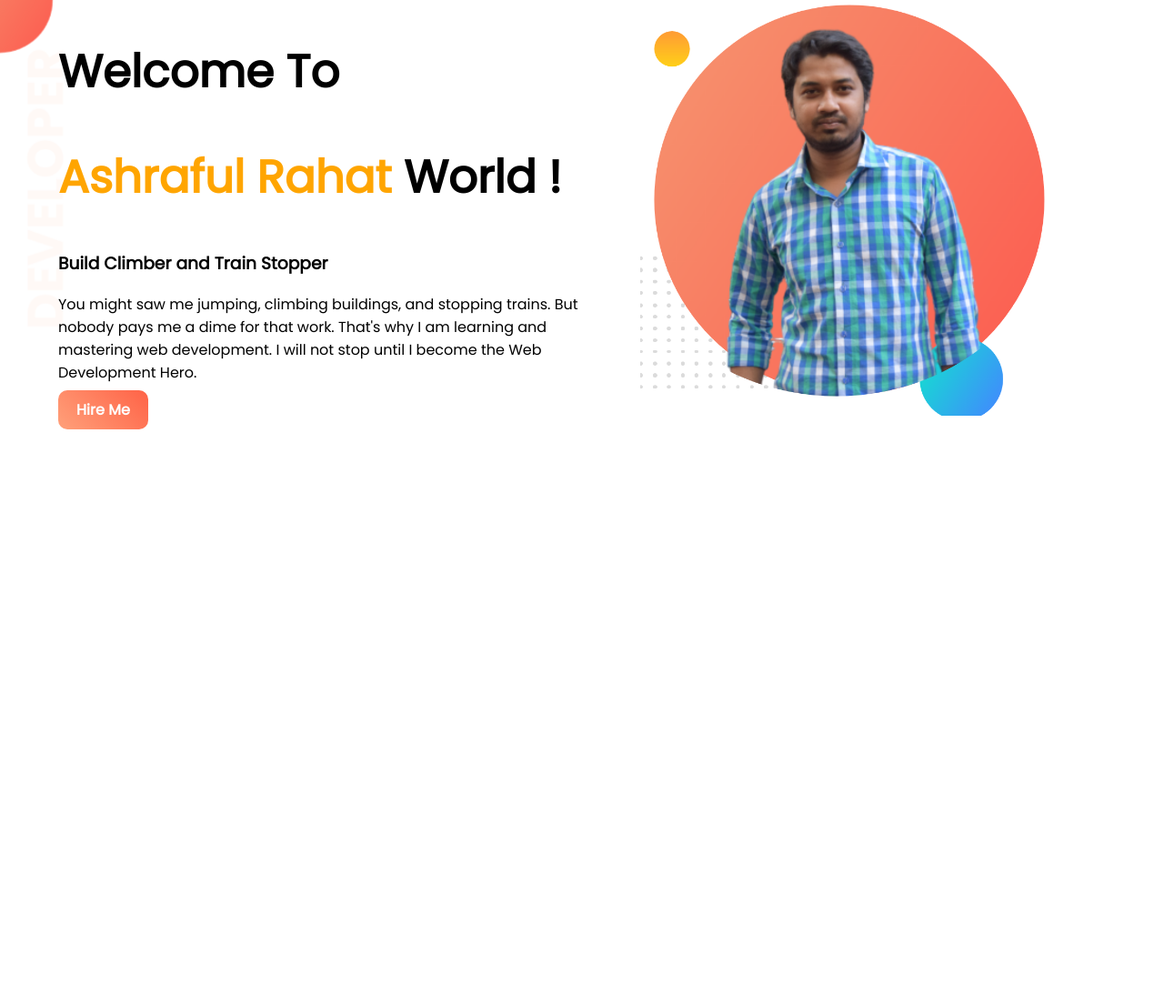
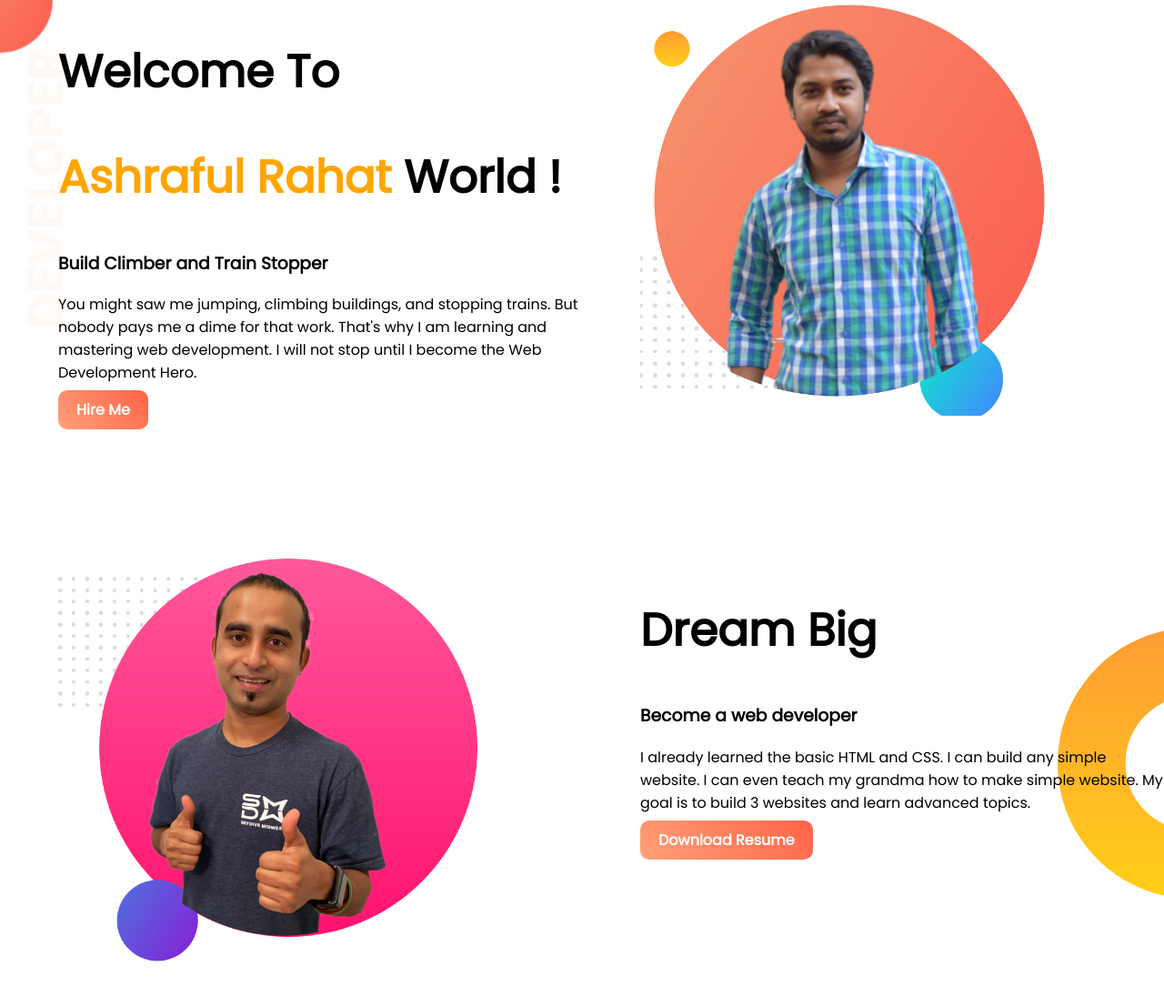
Before and after one commit to ashrafulrahat/developer-portfolio, a plain HTML site: page index.html in a window 1280 px wide. Shown: the whole page at 91% size. Before the commit the page ends 800 px from the top, so only its background shows below. Drawn offline with Linux system fonts and the light colour scheme.

Commit message:
dream add

```diff
--- a/index.html
+++ b/index.html
@@ -29,6 +29,20 @@
             <img src="images/ashraful.png" alt="">
         </div>
     </section>
+    <section class="dream-big">
+        <div class="half-width">
+            <img src="images/jhankar2.png" alt="">
+        </div>
+        <div class="half-width">
+            <h1>Dream Big</h1>
+            <h3>Become a web developer</h3>
+            <p>I already learned the basic HTML and CSS. I can build any simple website. I can even teach my grandma how
+                to make simple website. My goal is to build 3 websites and learn advanced topics.</p>
+            <a class="link-button" target="_blank" href="https://www.linkedin.com/company/programminghero/">Download
+                Resume</a>
+        </div>
+
+    </section>
 
 </body>
 
--- a/style.css
+++ b/style.css
@@ -10,6 +10,7 @@ h1{
 }
 section{
     display: flex;
+    margin-bottom: 150px;
 }
 .half-width{
         width: 50%;
@@ -31,3 +32,8 @@ section{
     background-repeat: no-repeat;
 
 }
+.dream-big{
+        background-image: url(images/dream-bg.png);
+        background-repeat: no-repeat;
+        background-position: right;
+}
```
